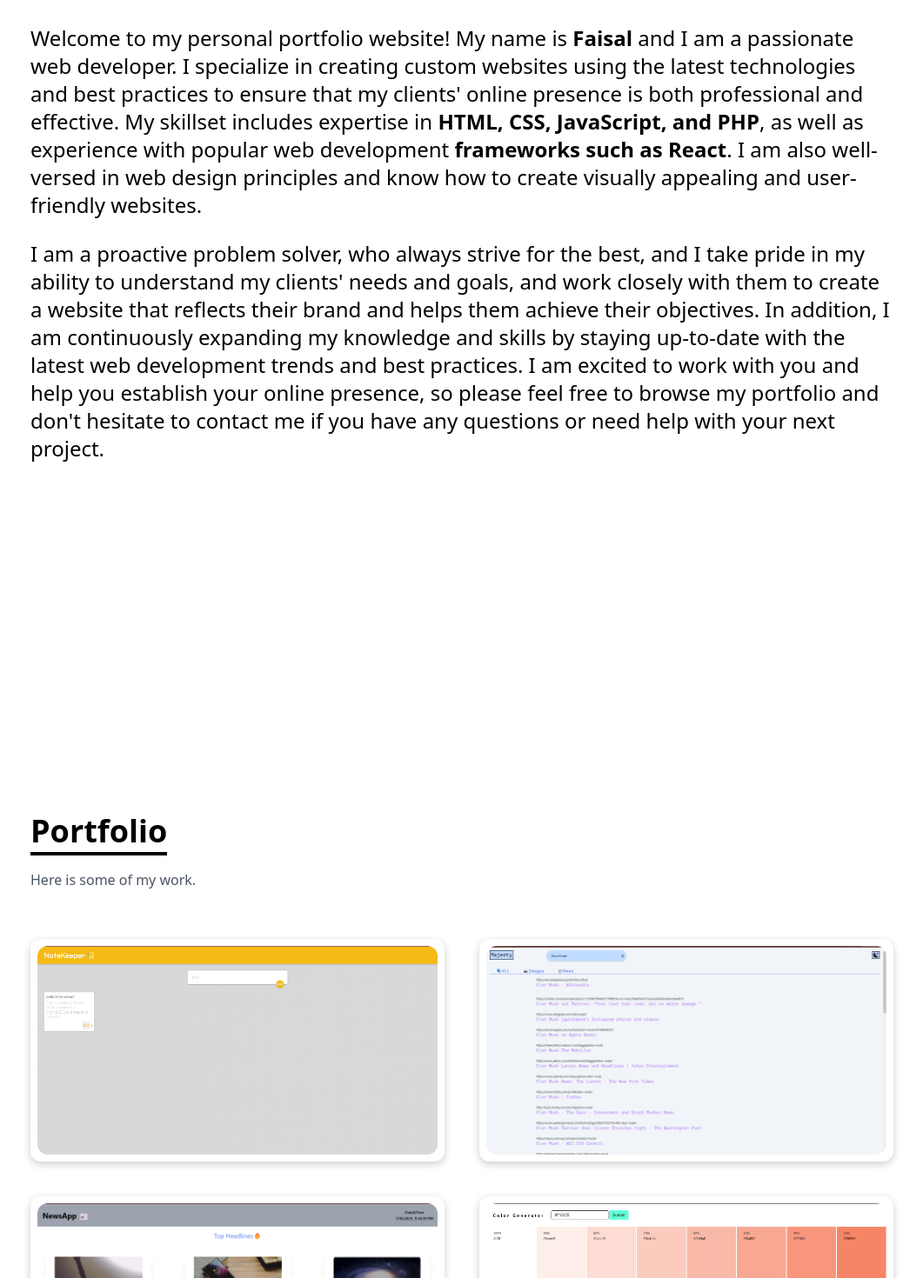
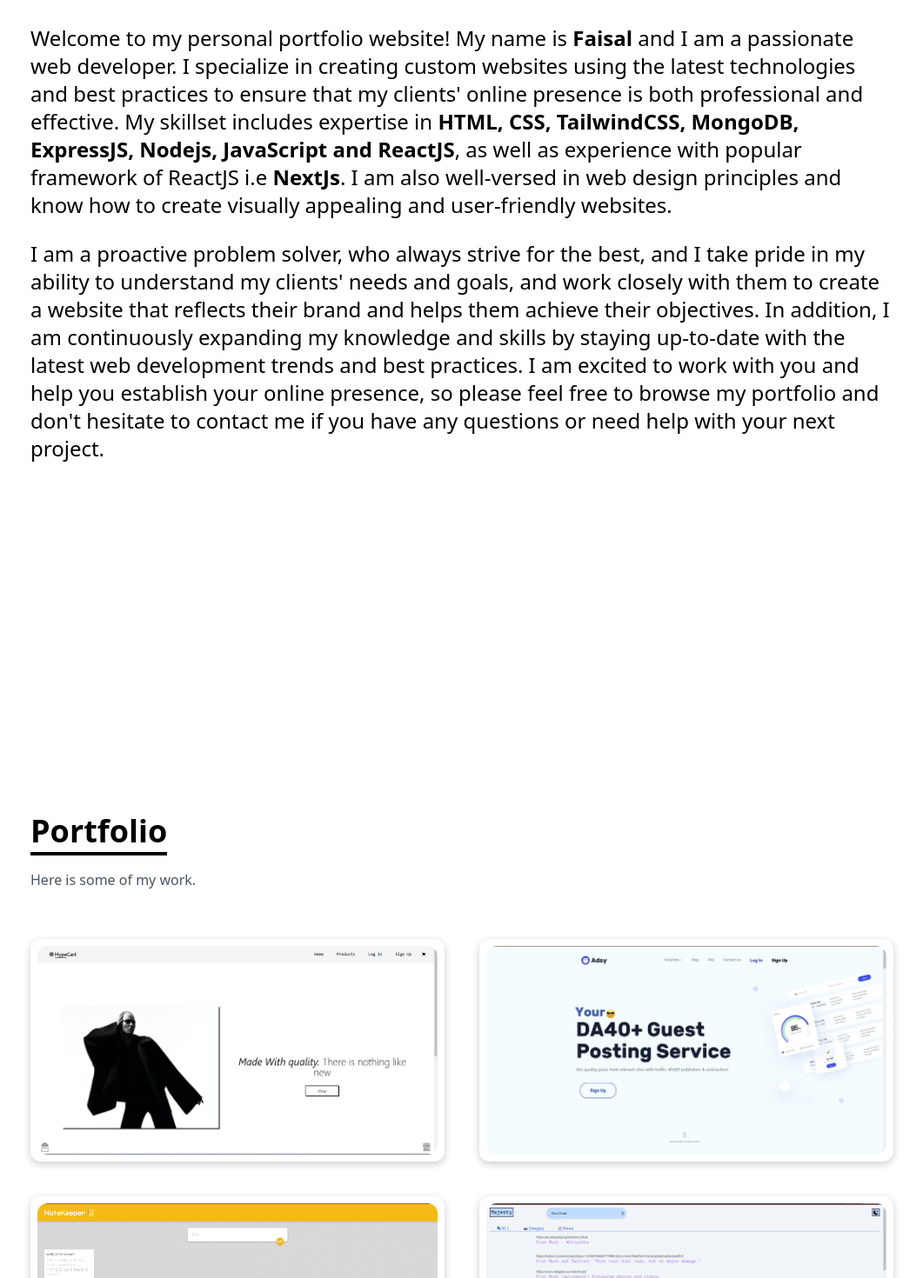
Before and after one commit to MohdFaisalBidda/mohdfaisalbidda.github.io, a React (Create React App) app: page / in a window 1280 px wide. Shown: the part 1280-2750 px from the top of the page at 87% size, without its empty margins (109-1170 px from the left). Built offline with nearby package versions, Linux system fonts and the light colour scheme; a web font is replaced by a local one.

Commit message:
Added new Projects

```diff
--- a/src/Components/About.tsx
+++ b/src/Components/About.tsx
@@ -24,7 +24,7 @@ const About: FC = () => {
             whileInView={{ opacity: 80 }}
             transition={{ duration: 1.3 }}
             className='xl:text-2xl text-xl mt-20 dark:text-gray-400'>Welcome to my personal portfolio website! My name is <b >Faisal</b> and I am a passionate web developer. I specialize in creating custom websites using the latest technologies and best practices to ensure that my clients' online presence is both professional and effective.
-            My skillset includes expertise in <b>HTML, CSS, JavaScript, and PHP</b>, as well as experience with popular web development<b> frameworks such as React</b>. I am also well-versed in web design principles and know how to create visually appealing and user-friendly websites.</motion.p>
+            My skillset includes expertise in <b>HTML, CSS, TailwindCSS, MongoDB, ExpressJS, Nodejs, JavaScript and ReactJS</b>, as well as experience with popular <b></b> framework of ReactJS i.e <b> NextJs</b>. I am also well-versed in web design principles and know how to create visually appealing and user-friendly websites.</motion.p>
           <br />
           <motion.p
             initial={{ x: 0, opacity: 0 }}
--- a/src/Components/Projects.tsx
+++ b/src/Components/Projects.tsx
@@ -4,6 +4,8 @@ import newsApp from "../assets/news.png"
 import gApp from "../assets/project2.png"
 import NoteKepper from "../assets/NoteKepper.png"
 import Majesty from "../assets/Majesty.png"
+import EcommerceStore from "../assets/project1.png"
+import Adsy from "../assets/adsy.png"
 import { motion } from "framer-motion"
 
 
@@ -20,6 +22,24 @@ const Projects = () => {
     const lists: Project[] = [
         {
             id: 1,
+            src: EcommerceStore,
+            pName: "Ecommerce Store",
+            description: "Full stack Ecommerce store where Front-end is built using ReactJS and Back-end using NodeJS, ExpressJS, MongoDB and Redux for state management",
+            code: "https://github.com/MohdFaisalBidda/E-commerce-website",
+            preview: "https://e-commerce-website1-0.vercel.app/"
+
+        },
+        {
+            id: 2,
+            src: Adsy,
+            pName: "Adsy Clone",
+            description: "Clone of website named \"Adsy\" which is guest posting service website built with using Nextjs, sanity.io, and TailwindCSS",
+            code: "https://github.com/MohdFaisalBidda/Adsy-Clone",
+            preview: "https://adsy-clone.vercel.app/"
+
+        },
+        {
+            id: 3,
             src: NoteKepper,
             pName: "Note Keeper",
             description: "Full stack application where Front-end is built using ReactJS and Back-end using NodeJS, ExpressJS, MongoDB",
@@ -87,9 +107,9 @@ const Projects = () => {
                         {React.Children.toArray(lists.map(({ src, pName, description, code, preview }, index) => {
                             return <>
                                 <motion.div
-                                   initial={{ x: 0, opacity: 0 }}
-                                   whileInView={{ opacity: 80 }}
-                                   transition={{ duration: 1.5 }}
+                                    initial={{ x: 0, opacity: 0 }}
+                                    whileInView={{ opacity: 80 }}
+                                    transition={{ duration: 1.5 }}
                                     key={index} className="relative flex items-center justify-center w-full h-64 shadow-[0_3px_10px_rgb(0,0,0,0.2)] rounded-xl p-2 hover:bg-gradient-to-r from-gray-200 to-gray-300 dark:shadow-secondary dark:shadow-mditems-center dark:bg-gradient-to-r dark:from-primary group">
                                     {/* <BsGithub className='text-8xl'/> */} <img src={src} className=' rounded-xl group-hover:opacity-10 w-full h-full' alt="" />
                                     <div className="hidden group-hover:block absolute top-[50%] left-[50%] translate-x-[-50%] translate-y-[-50%] text-center">
```
Also changed, not shown: src/assets/adsy.png (added), src/assets/project1.png (added).
